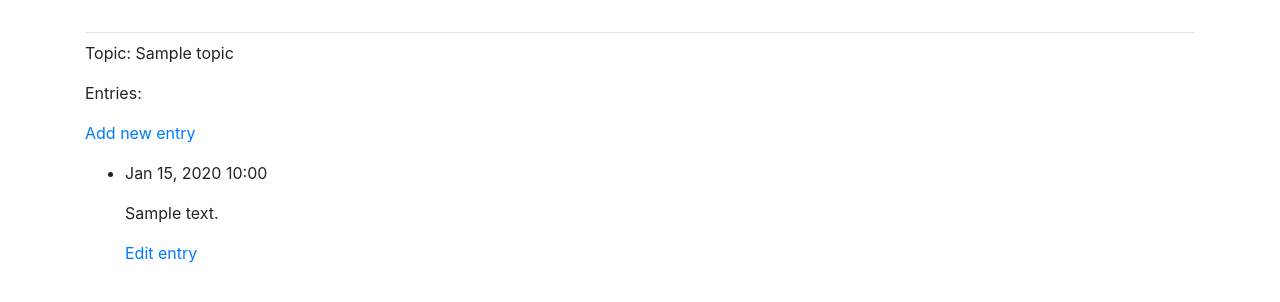
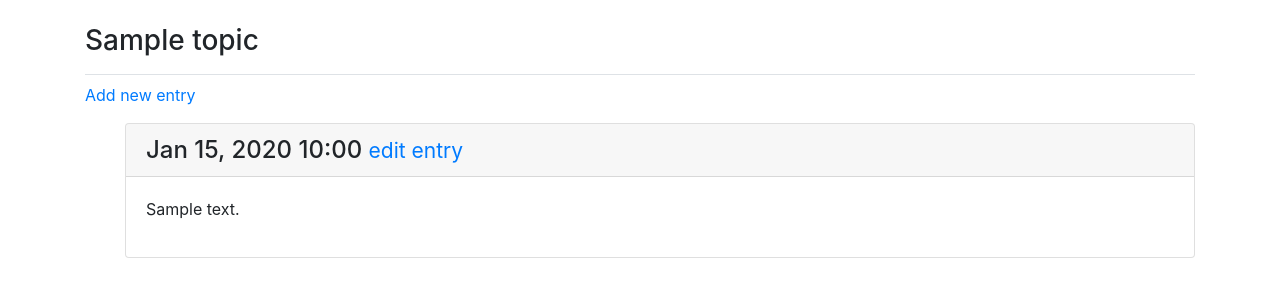
Before and after one commit to Enecode/Learning-log, a Django app: template learning_logs/templates/learning_logs/topic.html in a window 1280 px wide. Shown: the part 58-360 px from the top of the page. Run offline with Django 4.2, Linux system fonts and the light colour scheme; the template is opened without the code that fills it: most values are stand-ins (such as "Sample title", 1, 10 or a date in 2020); some libraries are stand-ins or nearby versions.

Commit message:
I used the bootstrap's card component to make each entry unique since the page has more content

```diff
--- a/learning_logs/templates/learning_logs/topic.html
+++ b/learning_logs/templates/learning_logs/topic.html
@@ -1,21 +1,26 @@
 {% extends 'learning_logs/base.html' %}
+    {% block page_header %}
+        <h3>{{ topic }}</h3>
+    {% endblock page_header %}
+
     {% block content %}
-    <p>Topic: {{ topic }}</p>
-    <p>Entries:</p>
         <p>
             <a href="{% url 'learning_logs:new_entry' topic.id %}">Add new entry</a>
         </p>
         <ul>
             {% for entry in entries %}
-        <li>
-            <p>{{ entry.date_added|date:'M d, Y H:i' }}</p>
-            <p>{{ entry.text|linebreaks }}</p>
-            <p>
-                <a href="{% url 'learning_logs:edit_entry' entry.id %}">Edit entry</a>
-            </p>
-        </li>
+            <div class="card mb-3">
+                <h4 class="card-header">
+                    {{ entry.date_added|date:'M d, Y H:i' }}
+                    <small><a href="{% url 'learning_logs:edit_entry' entry.id %}">
+                        edit entry</a></small>
+                </h4>
+                <div class="card-body">
+                    {{ entry.text|linebreaks }}
+                </div>
+            </div>
+        </ul>
             {% empty %}
-            <li>There are no entries for this topic yet.</li>
+                <p>There are no entries for this topic yet.</p>
             {% endfor %}
-    </ul>
 {% endblock content %}
```
Lines whose indentation alone changed are shown as unchanged.
